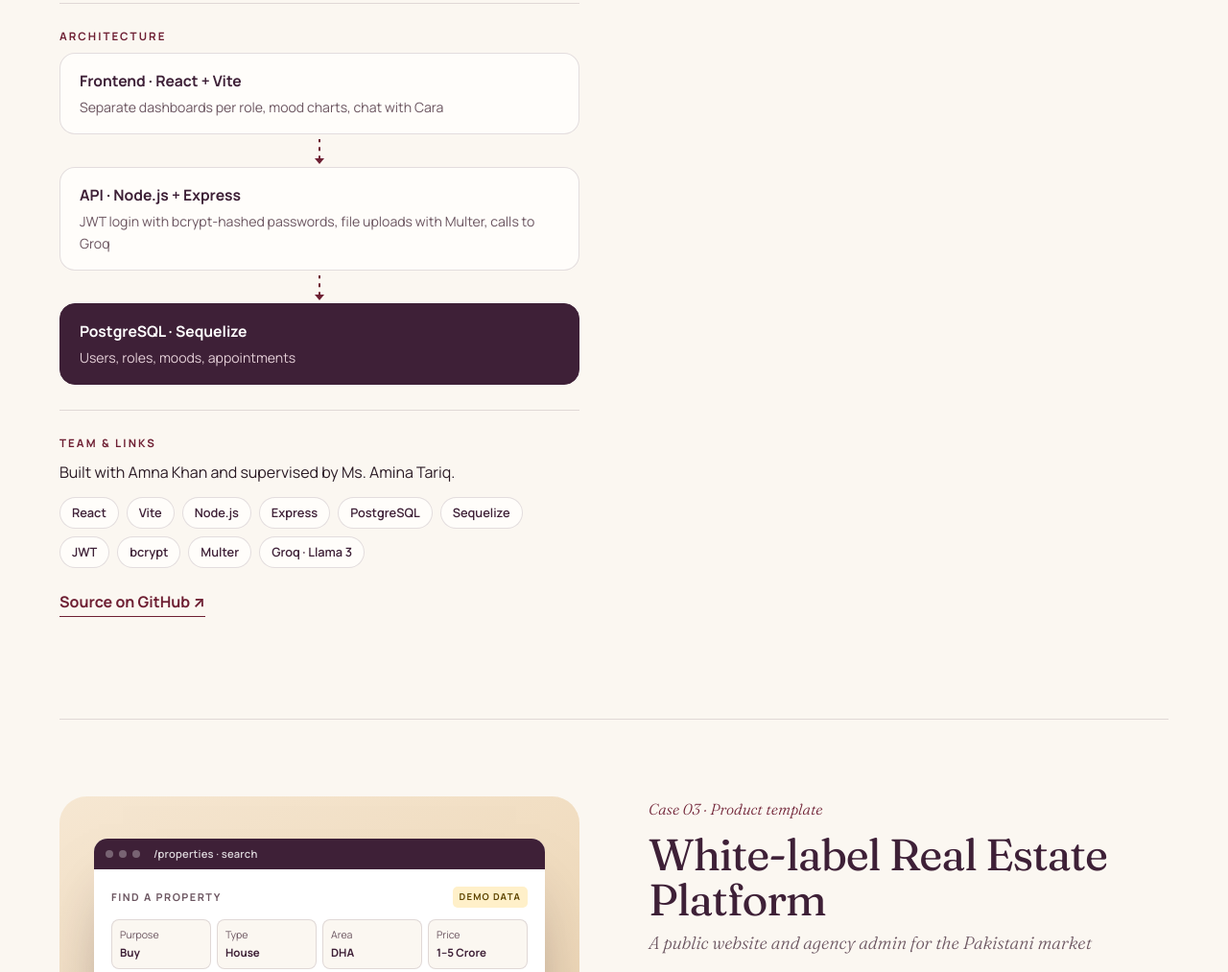
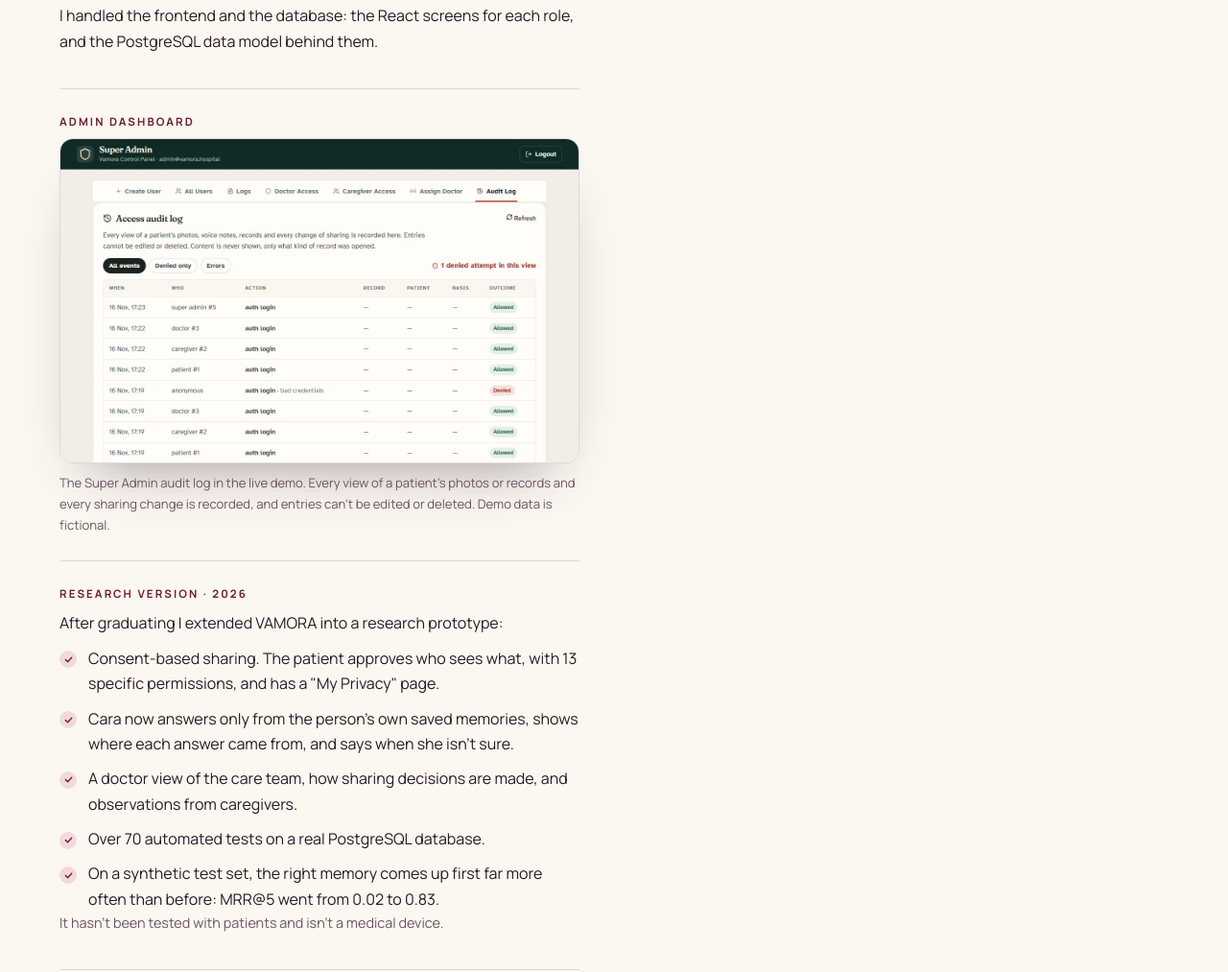
Before and after one commit to vardah-ch/dev-by-vardah, a website: page index.html in a window 1280 px wide. Shown: the part 5252-6265 px from the top of the page at 96% size. Drawn offline with Linux system fonts and the light colour scheme; no server answers; animation ran at ten frames a second.

Commit message:
VAMORA case study: admin dashboard screenshot, research version, live demo link
- Super Admin dashboard bullet and a real screenshot of the access audit log from the
  live demo (fictional demo data)
- "Research version · 2026" chapter: consent-based sharing, grounded Cara, doctor
  care-team view, 70+ tests, retrieval result on synthetic data; not clinically tested
- Live demo link (vamora-coral.vercel.app) and source link to the research branch

Co-Authored-By: Claude Opus 5.5 <noreply@anthropic.com>

```diff
--- a/index.html
+++ b/index.html
@@ -237,6 +237,11 @@ section{position:relative}
 .listing b{display:block;color:var(--plum);font-size:.78rem}
 .listing small{color:var(--muted);font-size:.66rem}
 .frame-cap{margin-top:14px;font-size:.78rem;color:var(--muted)}
+.shot{margin:4px 0 0}
+.shot a{display:block;border-radius:14px;overflow:hidden;border:1px solid var(--line);box-shadow:0 30px 60px -36px rgba(42,26,36,.55);transition:transform .5s var(--ease),box-shadow .5s}
+.shot a:hover{transform:translateY(-3px);box-shadow:0 40px 70px -36px rgba(42,26,36,.6)}
+.shot img{display:block;width:100%;height:auto}
+.shot figcaption{margin-top:10px;font-size:.82rem;color:var(--muted)}
 .case-num{font:italic 300 1rem var(--serif);color:var(--burgundy)}
 .case h3{font-size:clamp(2rem,3.6vw,3rem);line-height:1.02;margin:10px 0 10px;font-weight:400}
 .case .sub{font:italic 300 1.15rem var(--serif);color:var(--muted);margin:0 0 24px}
@@ -808,6 +813,7 @@ footer a{color:var(--blush-2)}
           <h4>What it does</h4>
           <ul class="ticks">
             <li>Role-based dashboards for Super Admin, Doctor, Caretaker and Patient</li>
+            <li>A Super Admin dashboard to create and lock accounts, assign doctors to patients and review an access audit log, without ever seeing patient content</li>
             <li>Mood tracking, plus AI-based mood detection to keep an eye on the patient's wellbeing</li>
             <li>Appointment scheduling between patients and doctors</li>
             <li>Cara, an AI chat companion powered by Llama 3 through the Groq API</li>
@@ -816,6 +822,25 @@ footer a{color:var(--blush-2)}
         <div class="chapter reveal">
           <h4>My contribution</h4>
           <p>I handled the frontend and the database: the React screens for each role, and the PostgreSQL data model behind them.</p>
+        </div>
+        <div class="chapter reveal">
+          <h4>Admin dashboard</h4>
+          <figure class="shot">
+            <a href="img/vamora-admin.jpg" target="_blank" rel="noopener"><img src="img/vamora-admin.jpg" width="1280" height="800" loading="lazy" alt="VAMORA Super Admin dashboard showing the access audit log: time, role, action, record, access basis and outcome for each event"></a>
+            <figcaption>The Super Admin audit log in the live demo. Every view of a patient's photos or records and every sharing change is recorded, and entries can't be edited or deleted. Demo data is fictional.</figcaption>
+          </figure>
+        </div>
+        <div class="chapter reveal">
+          <h4>Research version · 2026</h4>
+          <p>After graduating I extended VAMORA into a research prototype:</p>
+          <ul class="ticks">
+            <li>Consent-based sharing. The patient approves who sees what, with 13 specific permissions, and has a "My Privacy" page.</li>
+            <li>Cara now answers only from the person's own saved memories, shows where each answer came from, and says when she isn't sure.</li>
+            <li>A doctor view of the care team, how sharing decisions are made, and observations from caregivers.</li>
+            <li>Over 70 automated tests on a real PostgreSQL database.</li>
+            <li>On a synthetic test set, the right memory comes up first far more often than before: MRR@5 went from 0.02 to 0.83.</li>
+          </ul>
+          <p style="color:var(--muted);font-size:.9rem">It hasn't been tested with patients and isn't a medical device.</p>
         </div>
         <div class="chapter reveal">
           <h4>Architecture</h4>
@@ -829,7 +854,7 @@ footer a{color:var(--blush-2)}
           <h4>Team &amp; links</h4>
           <p>Built with Amna Khan and supervised by Ms. Amina Tariq.</p>
           <ul class="chips" aria-label="Tech stack" style="margin-top:12px"><li>React</li><li>Vite</li><li>Node.js</li><li>Express</li><li>PostgreSQL</li><li>Sequelize</li><li>JWT</li><li>bcrypt</li><li>Multer</li><li>Groq · Llama 3</li></ul>
-          <div class="links-row"><a class="textlink" href="https://github.com/vardah-ch/vamora" target="_blank" rel="noopener">Source on GitHub ↗<span class="sr-only"> (opens in a new tab)</span></a></div>
+          <div class="links-row"><a class="textlink" href="https://vamora-coral.vercel.app" target="_blank" rel="noopener">Live demo ↗<span class="sr-only"> (opens in a new tab)</span></a> <a class="textlink" href="https://github.com/vardah-ch/vamora/tree/research-hardening" target="_blank" rel="noopener">Source on GitHub ↗<span class="sr-only"> (opens in a new tab)</span></a></div>
         </div>
       </div>
     </article>
```
Also changed, not shown: img/vamora-admin.jpg (added).
